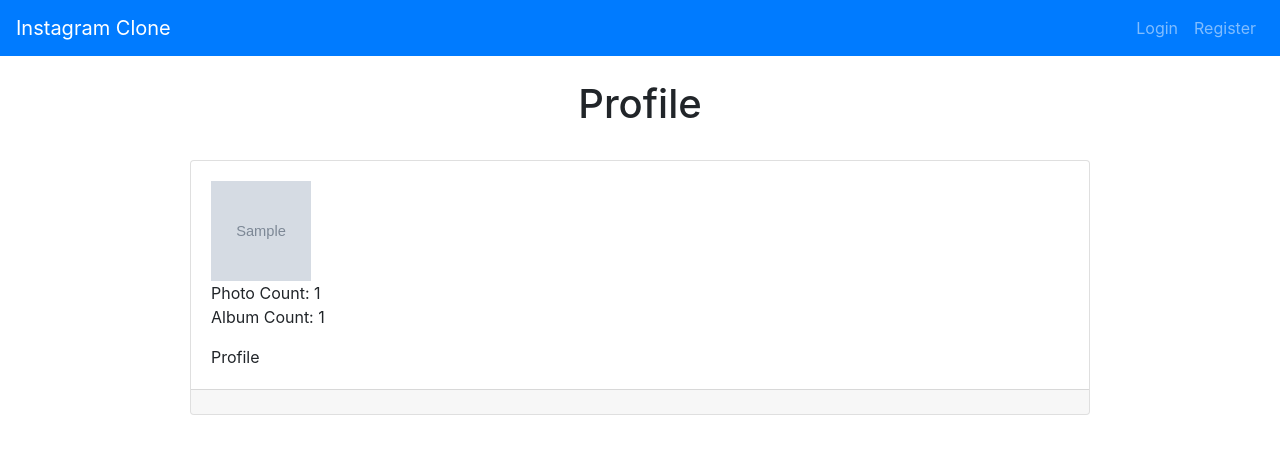
After one commit to ztaylor2/django-imager, a Django app: template imagersite/imager_profile/templates/imager_profile/profile.html in a window 1280 px wide. The commit adds this page. Shown: the top 454 px of the page. Run offline with Django 3.2, Linux system fonts and the light colour scheme; the template is opened without the code that fills it: most values are stand-ins (such as "Sample title", 1, 10 or a date in 2020); grey boxes marked "Sample" are stand-in pictures; some libraries are stand-ins or nearby versions.

Commit message:
Profile view renders photos and albums, library view renders photos and albums.

```diff
--- /dev/null
+++ b/imagersite/imager_images/urls.py
@@ -0,0 +1,16 @@
+"""Imager profile app urls."""
+from django.conf.urls import url
+
+from imager_images.views import LibraryView, PhotoView, AlbumView
+
+urlpatterns = [
+    url(r'^library/',
+        LibraryView.as_view(),
+        name='library'),
+    url(r'^albums/(?P<pk>\d+)/$',
+        AlbumView.as_view(template_name='imager_images/album.html'),
+        name='album'),
+    url(r'^photos/(?P<pk>\d+)/$',
+        PhotoView.as_view(template_name='imager_images/photo.html'),
+        name='photo'),
+]
--- /dev/null
+++ b/imagersite/imager_profile/templates/imager_profile/profile.html
@@ -0,0 +1,21 @@
+{% extends "imagersite/base.html" %}
+
+{% block body %}
+
+    <main class="article-content">
+      <div class="page-header">
+        <h1 class="page-title">Profile</h1>
+      </div>
+      <div class="card">
+        <div class="card-body">
+          <img src="{{ data.photo_url }}" style="height: 100px; width: 100px;"/>
+            <p class="card-text">Photo Count: {{ data.num_photos }} <br> Album Count: {{ data.num_albums }}</p>
+            <p class="card-text">Profile</p>
+        </div>
+        <div class="card-footer text-muted">
+        </div>
+      </div>
+
+
+    </main>
+{% endblock %}
--- /dev/null
+++ b/imagersite/imager_profile/urls.py
@@ -0,0 +1,13 @@
+"""Imager profile app urls."""
+from django.conf.urls import url
+
+from imager_profile.views import GuestView, ProfileView
+
+urlpatterns = [
+    url(r'^$',
+        ProfileView.as_view(template_name='imager_profile/profile.html'),
+        name='profile'),
+    url(r'^(?P<username>\w+)/$',
+        GuestView.as_view(template_name='imager_profile/guest_profile.html'),
+        name='user_profile'),
+]
--- a/imagersite/imagersite/settings.py
+++ b/imagersite/imagersite/settings.py
@@ -126,7 +126,7 @@ USE_TZ = True
 
 STATIC_URL = '/static/'
 
-LOGIN_REDIRECT_URL = 'home'
+LOGIN_REDIRECT_URL = 'profile'
 LOGOUT_REDIRECT_URL = 'home'
 ACCOUNT_ACTIVATION_DAYS = 7
 EMAIL_BACKEND = 'django.core.mail.backends.console.EmailBackend'
--- a/imagersite/imagersite/templates/imagersite/base.html
+++ b/imagersite/imagersite/templates/imagersite/base.html
@@ -29,6 +29,12 @@
             <li class="nav-item" class="user_nav">
               <a class="nav-link" href="{% url 'logout' %}">Logout</a>
             </li>
+            <li class="nav-item" class="user_nav">
+              <a class="nav-link" href="{% url 'library' %}">Library</a>
+            </li>
+            <li class="nav-item" class="user_nav">
+              <a class="nav-link" href="{% url 'profile' %}"> {{ request.user.username }} </a>
+            </li>
             {% else %}
             <li class="nav-item" class="user_nav">
               <a class="nav-link" href="{% url 'login' %}">Login</a>
--- a/imagersite/imagersite/templates/imagersite/home.html
+++ b/imagersite/imagersite/templates/imagersite/home.html
@@ -8,6 +8,7 @@
       </div>
       <div class="card">
         <div class="card-body">
+          <img src="{{ data.photo }}" style="height:100px; width: 100px;"/>
           {% if request.user.is_authenticated %}
             <p class="card-text">Welcome {{ request.user.username }}</p>
           {% else %}
--- a/imagersite/imagersite/urls.py
+++ b/imagersite/imagersite/urls.py
@@ -16,14 +16,15 @@ Including another URLconf
 from django.conf.urls import url, include
 from django.contrib import admin
 from django.contrib.auth import views as auth_views
-from imagersite.views import home_view
-
+from imagersite.views import HomeView
 from django.conf import settings
 from django.conf.urls.static import static
 
 urlpatterns = [
     url(r'^admin/', admin.site.urls),
-    url(r'^$', home_view, name='home'),
+    url(r'^$', HomeView.as_view(), name='home'),
+    url(r'^profile/', include('imager_profile.urls')),
+    url(r'^images/', include('imager_images.urls')),
     url(r'^login/', auth_views.login, name='login'),
     url(r'^logout/', auth_views.logout, name='logout'),
     url(r'^accounts/', include('registration.backends.hmac.urls')),
```
Also changed, not shown: imagersite/imager_images/views.py (+44 -1 lines), imagersite/imager_profile/templates/imager_profile/guest_profile.html (added, +21 -0 lines), imagersite/imager_profile/views.py (+50 -1 lines), imagersite/imagersite/views.py (+20 -2 lines), 1 other file.
